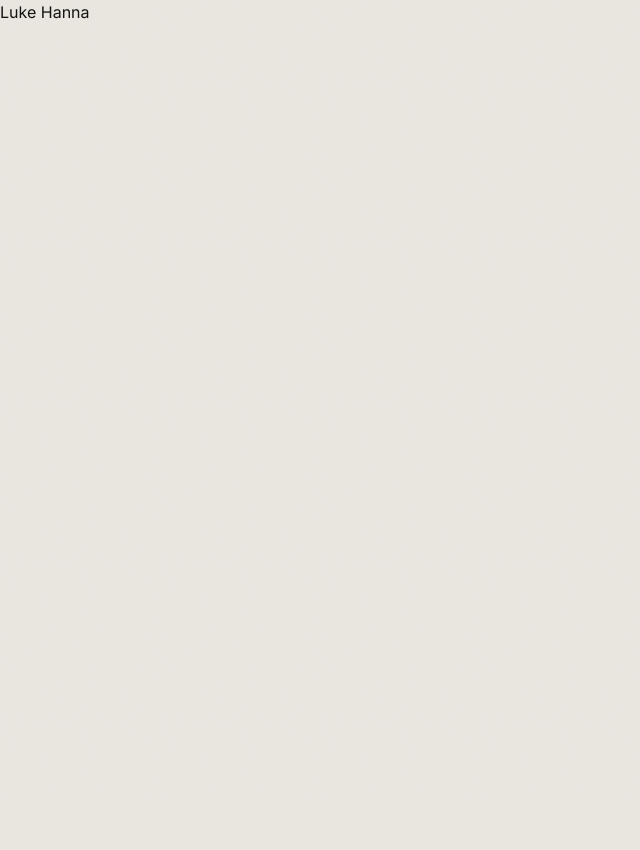
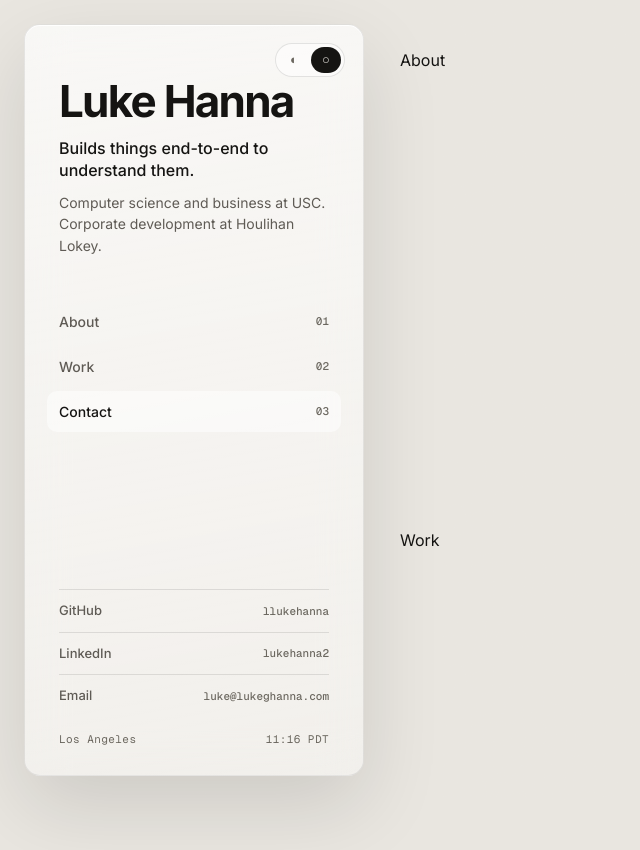
Before and after one commit to llukehanna/lukeghanna.com, a Next.js app: page / in a window 1280 px wide. Shown: the top 850 px of the page, without its empty margins (0-640 px from the left). Before the commit the page ends 800 px from the top, so only its background shows below. Built offline with nearby package versions, Linux system fonts and the light colour scheme.

Commit message:
feat: glass rail with theme toggle, section tracking, local time

```diff
--- a/app/page.tsx
+++ b/app/page.tsx
@@ -1,9 +1,20 @@
-import { siteName } from '@/lib/site'
+import { Rail, type RailNavItem } from '@/components/Rail'
+
+const nav: RailNavItem[] = [
+  { id: 'about', label: 'About', index: '01' },
+  { id: 'work', label: 'Work', index: '02' },
+  { id: 'contact', label: 'Contact', index: '03' },
+]
 
 export default function Home() {
   return (
-    <main>
-      <h1>{siteName}</h1>
-    </main>
+    <>
+      <Rail variant="home" nav={nav} />
+      <main className="px-6 pb-20 pt-12 lg:pl-[400px] lg:pr-12">
+        <section id="about" className="min-h-[60vh] scroll-mt-12">About</section>
+        <section id="work" className="min-h-[100vh] scroll-mt-12">Work</section>
+        <section id="contact" className="min-h-[60vh] scroll-mt-12">Contact</section>
+      </main>
+    </>
   )
 }
--- /dev/null
+++ b/components/LocalTime.tsx
@@ -0,0 +1,32 @@
+'use client'
+
+import { useSyncExternalStore } from 'react'
+import { location } from '@/lib/site'
+
+function format(d: Date) {
+  return new Intl.DateTimeFormat('en-US', {
+    hour: '2-digit',
+    minute: '2-digit',
+    hour12: false,
+    timeZone: location.timeZone,
+    timeZoneName: 'short',
+  }).format(d)
+}
+
+function subscribe(callback: () => void) {
+  const id = setInterval(callback, 30_000)
+  return () => clearInterval(id)
+}
+
+function getSnapshot() {
+  return format(new Date())
+}
+
+function getServerSnapshot() {
+  return ''
+}
+
+export function LocalTime() {
+  const now = useSyncExternalStore(subscribe, getSnapshot, getServerSnapshot)
+  return <span suppressHydrationWarning>{now}</span>
+}
--- /dev/null
+++ b/components/Rail.tsx
@@ -0,0 +1,88 @@
+import Link from 'next/link'
+import { Glass } from '@/components/Glass'
+import { RailSpecular } from '@/components/RailSpecular'
+import { ThemeToggle } from '@/components/ThemeToggle'
+import { SectionNav } from '@/components/SectionNav'
+import { LocalTime } from '@/components/LocalTime'
+import { links, location, siteName, siteTagline, siteDescription } from '@/lib/site'
+
+export type RailNavItem = { id: string; label: string; index: string }
+export type RailLink = { label: string; handle: string; href: string }
+export type RailProps =
+  | { variant: 'home'; nav: RailNavItem[] }
+  | {
+      variant: 'article'
+      title: string
+      line: string
+      meta: { label: string; value: string }[]
+      links: RailLink[]
+      contents: RailNavItem[]
+    }
+
+function LinkRow({ l }: { l: RailLink }) {
+  const external = l.href.startsWith('http')
+  return (
+    <a
+      href={l.href}
+      target={external ? '_blank' : undefined}
+      rel={external ? 'noreferrer' : undefined}
+      className="flex items-center justify-between border-t border-line py-[11px] text-[13px] font-medium text-mute transition-colors hover:text-ink"
+    >
+      {l.label}
+      <span className="font-mono text-[11px] text-dim">{l.handle}</span>
+    </a>
+  )
+}
+
+const shell =
+  'lg:fixed lg:left-6 lg:top-6 lg:bottom-6 lg:w-[340px] flex flex-col px-[34px] pb-7 pt-9 max-lg:m-4 max-lg:mb-0'
+
+export function Rail(props: RailProps) {
+  const homeLinks: RailLink[] = [links.github, links.linkedin, links.email]
+
+  return (
+    <RailSpecular>
+      <Glass as="aside" data-testid="rail" className={shell}>
+        <div className="absolute right-[18px] top-[18px]">
+          <ThemeToggle />
+        </div>
+
+        {props.variant === 'home' ? (
+          <>
+            <h1 className="mt-[18px] text-[44px] font-bold leading-none tracking-[-0.04em]">{siteName}</h1>
+            <p className="mt-[14px] text-[16px] font-medium leading-[1.4]">{siteTagline}</p>
+            <p className="mt-[10px] text-[14px] leading-[1.55] text-mute">{siteDescription.replace(' Projects, built end-to-end.', '')}</p>
+            <SectionNav items={props.nav} />
+          </>
+        ) : (
+          <>
+            <Link href="/#work" className="text-[12px] font-medium uppercase tracking-[0.1em] text-dim hover:text-ink">
+              ← Work
+            </Link>
+            <h1 className="mt-[26px] text-[40px] font-bold leading-none tracking-[-0.04em]">{props.title}</h1>
+            <p className="mt-[14px] text-[16px] leading-[1.4] text-mute">{props.line}</p>
+            <dl className="mt-7 grid gap-3">
+              {props.meta.map((m) => (
+                <div key={m.label}>
+                  <dt className="label">{m.label}</dt>
+                  <dd className="mt-[5px] text-[13px] font-medium leading-[1.4]">{m.value}</dd>
+                </div>
+              ))}
+            </dl>
+            <SectionNav items={props.contents} />
+          </>
+        )}
+
+        <div className="mt-auto pt-6">
+          {(props.variant === 'home' ? homeLinks : props.links).map((l) => (
+            <LinkRow key={l.href} l={l} />
+          ))}
+          <div className="mt-[14px] flex justify-between font-mono text-[11px] tracking-[0.04em] text-dim">
+            <span>{location.city}</span>
+            <LocalTime />
+          </div>
+        </div>
+      </Glass>
+    </RailSpecular>
+  )
+}
--- /dev/null
+++ b/components/RailSpecular.tsx
@@ -0,0 +1,30 @@
+'use client'
+
+import { useEffect, useRef, type ReactNode } from 'react'
+import { isHoverCapable, prefersReducedMotion } from '@/lib/motion'
+
+export function RailSpecular({ children, className = '' }: { children: ReactNode; className?: string }) {
+  const ref = useRef<HTMLDivElement>(null)
+  useEffect(() => {
+    if (prefersReducedMotion() || !isHoverCapable()) return
+    const el = ref.current
+    if (!el) return
+    const onMove = (e: PointerEvent) => {
+      const r = el.getBoundingClientRect()
+      el.style.setProperty('--rx', `${((e.clientX - r.left) / r.width) * 100}%`)
+      el.style.setProperty('--ry', `${((e.clientY - r.top) / r.height) * 100}%`)
+    }
+    window.addEventListener('pointermove', onMove, { passive: true })
+    return () => window.removeEventListener('pointermove', onMove)
+  }, [])
+  return (
+    <div ref={ref} className={`relative ${className}`}>
+      <div
+        aria-hidden
+        className="pointer-events-none absolute inset-0 rounded-[16px]"
+        style={{ background: 'radial-gradient(320px circle at var(--rx, 20%) var(--ry, 10%), rgba(255,255,255,0.09), transparent 60%)' }}
+      />
+      {children}
+    </div>
+  )
+}
--- /dev/null
+++ b/components/SectionNav.tsx
@@ -0,0 +1,49 @@
+'use client'
+
+import { useEffect, useRef, useState } from 'react'
+import type { RailNavItem } from '@/components/Rail'
+
+export function SectionNav({ items }: { items: RailNavItem[] }) {
+  const [active, setActive] = useState(items[0]?.id)
+  const activeRef = useRef(active)
+
+  useEffect(() => {
+    activeRef.current = active
+  })
+
+  useEffect(() => {
+    const sections = items.map((i) => document.getElementById(i.id)).filter((el): el is HTMLElement => !!el)
+    const visible = new Map<string, number>()
+    const io = new IntersectionObserver(
+      (entries) => {
+        for (const e of entries) visible.set(e.target.id, e.isIntersecting ? e.intersectionRatio : 0)
+        let best = activeRef.current
+        let bestRatio = 0
+        for (const [id, r] of visible) if (r > bestRatio) { best = id; bestRatio = r }
+        if (bestRatio > 0 && best) setActive(best)
+      },
+      { rootMargin: '-20% 0px -60% 0px', threshold: [0, 0.1, 0.25, 0.5, 0.75, 1] },
+    )
+    sections.forEach((s) => io.observe(s))
+    return () => io.disconnect()
+  }, [items])
+
+  return (
+    <nav aria-label="Sections" className="mt-11 flex flex-col gap-1">
+      {items.map((i) => (
+        <a
+          key={i.id}
+          href={`#${i.id}`}
+          data-testid={`nav-${i.id}`}
+          aria-current={active === i.id ? 'true' : undefined}
+          className={`-mx-3 flex items-center justify-between rounded-[10px] px-3 py-[10px] text-[14px] font-medium transition-colors ${
+            active === i.id ? 'bg-[var(--card)] text-ink' : 'text-mute hover:bg-[var(--card)] hover:text-ink'
+          }`}
+        >
+          {i.label}
+          <span className="font-mono text-[11px] text-dim">{i.index}</span>
+        </a>
+      ))}
+    </nav>
+  )
+}
--- /dev/null
+++ b/components/ThemeToggle.tsx
@@ -0,0 +1,36 @@
+'use client'
+
+import { useTheme } from 'next-themes'
+import { useSyncExternalStore } from 'react'
+
+const noop = () => () => {}
+const getMounted = () => true
+const getServerMounted = () => false
+
+export function ThemeToggle() {
+  const { resolvedTheme, setTheme } = useTheme()
+  const mounted = useSyncExternalStore(noop, getMounted, getServerMounted)
+  const current = mounted ? resolvedTheme : undefined
+
+  const btn = (name: 'dark' | 'light', glyph: string, label: string) => (
+    <button
+      type="button"
+      data-testid={`theme-${name}`}
+      aria-label={label}
+      aria-pressed={current === name}
+      onClick={() => setTheme(name)}
+      className={`h-[26px] w-[30px] rounded-full text-[13px] transition-colors ${
+        current === name ? 'bg-ink text-bg' : 'text-dim hover:text-ink'
+      }`}
+    >
+      {glyph}
+    </button>
+  )
+
+  return (
+    <div className="flex gap-[2px] rounded-full border border-line bg-[var(--card)] p-[3px]" role="group" aria-label="Theme">
+      {btn('dark', '◐', 'Dark theme')}
+      {btn('light', '○', 'Light theme')}
+    </div>
+  )
+}
```
Also changed, not shown: 1 other file (tests, documents, lock files or other folders).
